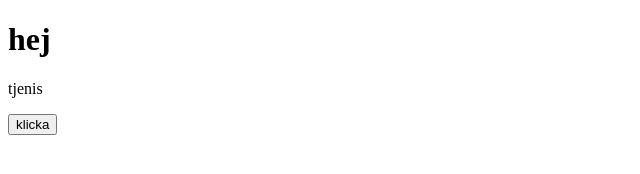
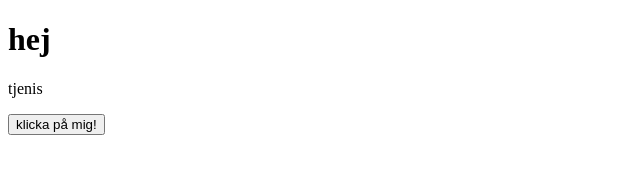
Before and after one commit to alicelindvid/testrepo, a plain HTML site: page index.html in a window 1280 px wide. Shown: the whole page, without its empty margins (0-640 px from the left). Drawn offline with Linux system fonts and the light colour scheme.

Commit message:
lägg ägg

```diff
--- a/index.html
+++ b/index.html
@@ -8,6 +8,6 @@
 <body>
     <h1>hej</h1>
     <p>tjenis</p>
-    <button>klicka</button>
+    <button>klicka på mig!</button>
 </body>
 </html>
```
Also changed, not shown: 1 other file.
